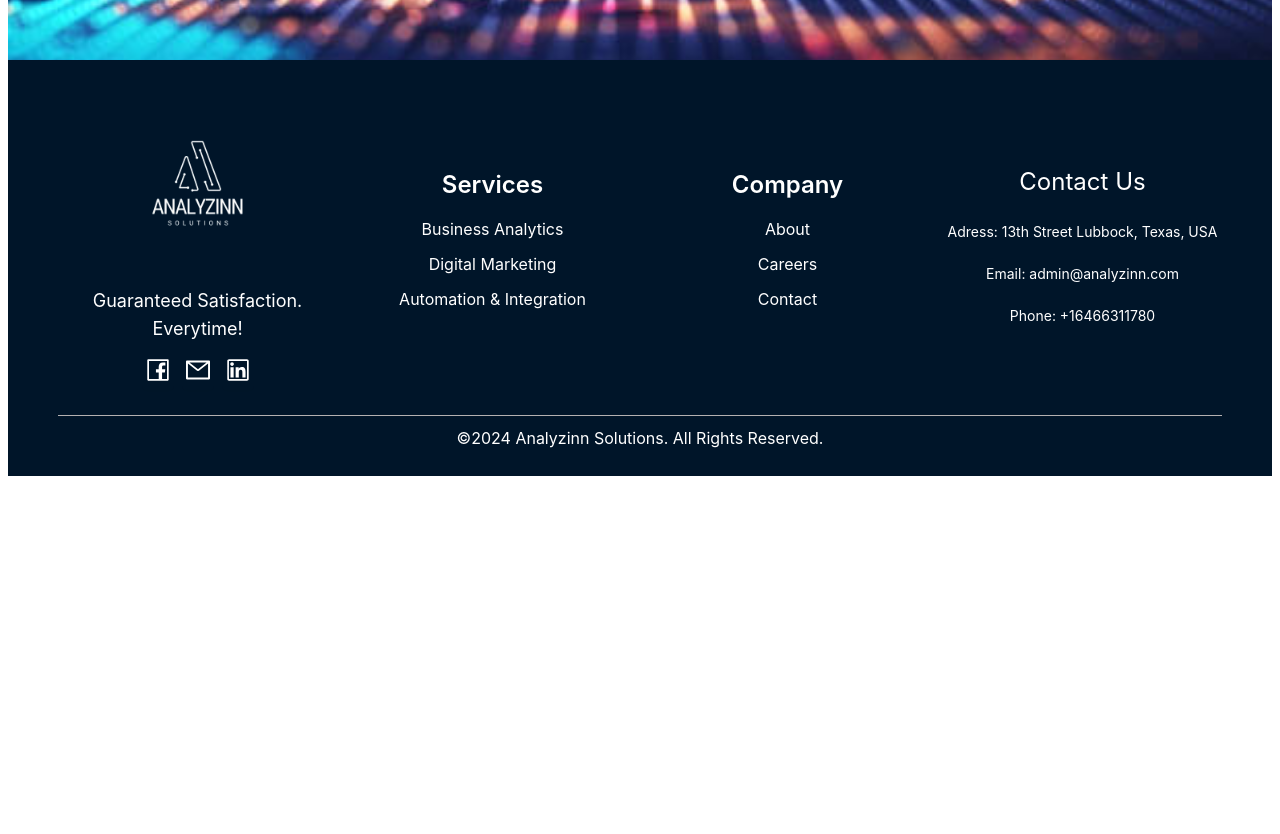
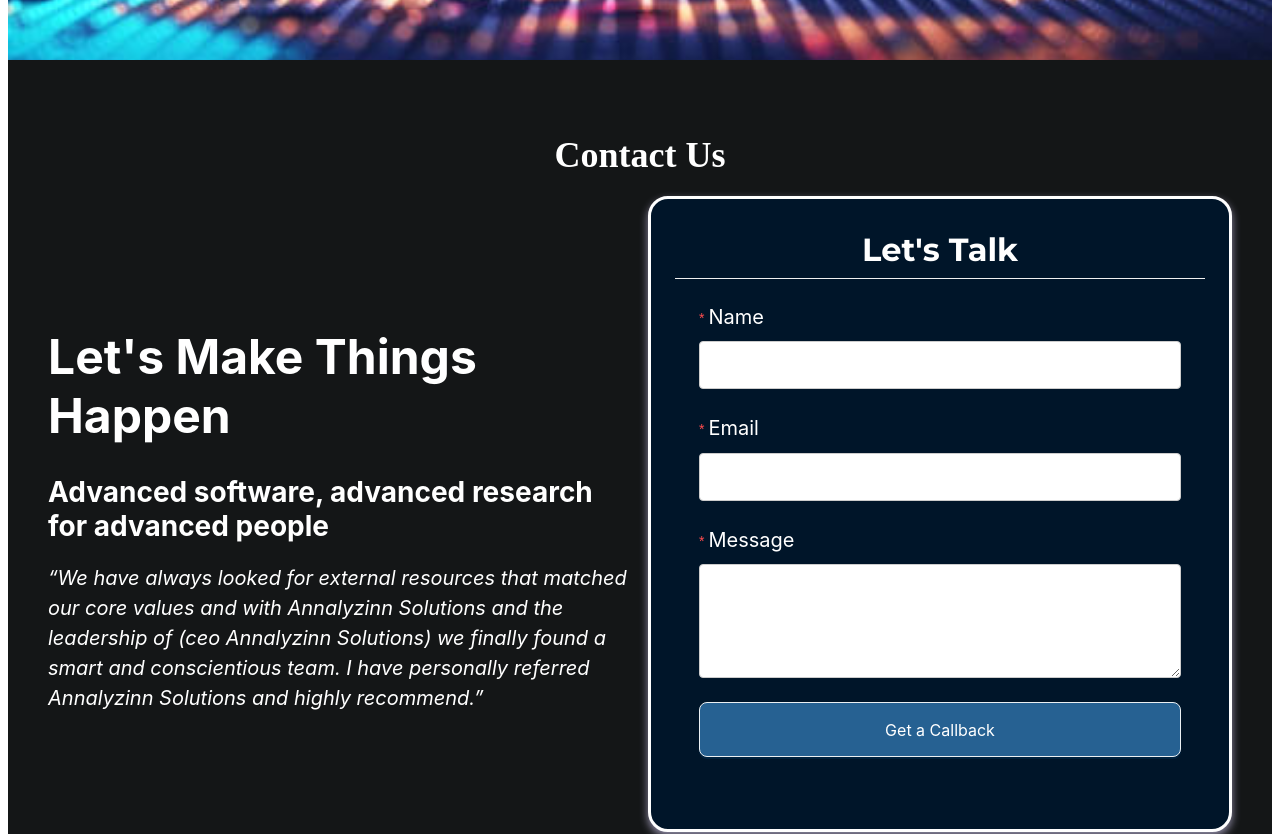
Before and after one commit to FatimaLatif25/analyzinn-solutions-website, a React (Vite) app: page / in a window 1280 px wide. Shown: the part 600-1434 px from the top of the page. Before the commit the page ends 1084 px from the top, so only its background shows below. Built offline with nearby package versions, Linux system fonts and the light colour scheme.

Commit message:
contact component with emialjs integration

```diff
--- a/package.json
+++ b/package.json
@@ -10,6 +10,9 @@
     "preview": "vite preview"
   },
   "dependencies": {
+    "@ant-design/icons": "^5.4.0",
+    "antd": "^5.20.0",
+    "emailjs-com": "^3.2.0",
     "react": "^18.3.1",
     "react-dom": "^18.3.1"
   },
--- /dev/null
+++ b/src/Components/Contact/Contact.css
@@ -0,0 +1,160 @@
+.contact-section {
+  background-color: #141617;
+  padding: 50px 40px 50px 40px;
+  color: #ffffff;
+}
+.contact-details h1 {
+  font-size: 48px;
+  margin-bottom: 30px;
+}
+
+contact-details h1 {
+  font-size: 32px; /* Default size for larger screens */
+  color: #fff;
+  margin-bottom: 16px;
+}
+
+/* Adjust font size for medium screens */
+@media (max-width: 992px) {
+  .contact-details h1 {
+    font-size: 28px;
+  }
+}
+
+/* Adjust font size for small screens */
+@media (max-width: 768px) {
+  .contact-details h1 {
+    font-size: 24px;
+  }
+}
+
+/* Adjust font size for extra small screens */
+@media (max-width: 576px) {
+  .contact-details h1 {
+    font-size: 20px;
+  }
+}
+
+.contact-details h3 {
+  font-size: 28px;
+  margin-bottom: 20px;
+}
+
+/* Adjust font size for medium screens */
+@media (max-width: 992px) {
+  .contact-details h3 {
+    font-size: 22px;
+  }
+}
+
+/* Adjust font size for small screens */
+@media (max-width: 768px) {
+  .contact-details h3 {
+    font-size: 20px;
+  }
+}
+
+/* Adjust font size for extra small screens */
+@media (max-width: 576px) {
+  .contact-details h3 {
+    font-size: 18px;
+  }
+}
+.contact-details p {
+  font-size: 20px;
+  font-style: italic;
+  line-height: 1.5;
+}
+
+/* Adjust font size for medium screens */
+@media (max-width: 992px) {
+  .contact-details p {
+    font-size: 14px;
+  }
+}
+
+/* Adjust font size for small screens */
+@media (max-width: 768px) {
+  .contact-details p {
+    font-size: 13px;
+  }
+}
+
+/* Adjust font size for extra small screens */
+@media (max-width: 576px) {
+  .contact-details p {
+    font-size: 12px;
+  }
+}
+
+/* Contact form */
+.main-heading {
+  font-size: 36px;
+  color: #fff;
+  text-align: center;
+  margin-bottom: 20px;
+  margin-bottom: 20px;
+}
+
+/* Adjust font size for medium screens */
+@media (max-width: 992px) {
+  .main-heading {
+    font-size: 28px;
+  }
+}
+
+/* Adjust font size for small screens */
+@media (max-width: 768px) {
+  .main-heading {
+    font-size: 24px;
+  }
+}
+
+/* Adjust font size for extra small screens */
+@media (max-width: 576px) {
+  .main-heading {
+    font-size: 20px;
+  }
+}
+
+.contact-form-card {
+    padding: 24px;
+    background-color: #001529;
+    border: 3px solid #ffffff;
+    box-shadow: 0 4px 8px rgba(162, 156, 185, 0.897);
+    border-radius: 20px;
+  }
+.card-title {
+  font-size: 32px;
+  color: #ffffff;
+  font-family: 'Montserrat', sans-serif;
+  font-weight: bold;
+}
+.ant-card-head-title {
+  text-align: center;
+}
+.contact-form .ant-form-item-label > label {
+    font-size: 20px;
+    color: #ffffff;
+}
+
+.contact-form .ant-input,
+.contact-form .ant-input-textarea {
+  padding: 12px;
+  border-radius: 4px;
+  border: 1px solid #ccc;
+}
+.submit-button {
+  width: 100%;
+  background-color: #266192;
+  border-color: #ebf0f3;
+  height: 55px;
+  font-size: 16px;
+  border-radius: 8px;
+}
+
+.submit-button:hover,
+.submit-button:focus {
+  background-color: #182e3f;
+  border-color: #ffffff;
+}
--- /dev/null
+++ b/src/Components/Contact/Contact.jsx
@@ -0,0 +1,94 @@
+import React from "react";
+import { Row, Col, Form, Input, Button, message, Card } from "antd";
+import emailjs from "emailjs-com";
+import "./Contact.css";
+
+const { TextArea } = Input;
+const Contact = () => {
+  const [form] = Form.useForm();
+
+  const handleSubmit = (values) => {
+    emailjs
+      .send(
+        "service_a8x25pf", // EmailJS service ID
+        "template_5h3focn", // EmailJS template ID
+        {
+          name: values.name,
+          email: values.email,
+          message: values.message,
+        },
+        "lNFHdEMyncwOh4R2G" // EmailJS user ID
+      )
+      .then((response) => {
+        message.success("Message sent successfully!", response);
+        form.resetFields();
+      })
+      .catch((err) => {
+        console.error("FAILED...", err);
+        message.error("Failed to send message, please try again.");
+      });
+  };
+  return (
+    <>
+      <div className="contact-section">
+      <h1 className="main-heading">Contact Us</h1>
+        <Row gutter={16} justify="center" align="middle">
+          <Col xs={24} md={12} className="contact-details">
+            <h1>Let's Make Things Happen</h1>
+            <h3>Advanced software, advanced research for advanced people</h3>
+            <p>
+              “We have always looked for external resources that matched our
+              core values and with Annalyzinn Solutions and the leadership of
+              (ceo Annalyzinn Solutions) we finally found a smart and
+              conscientious team. I have personally referred Annalyzinn
+              Solutions and highly recommend.”
+            </p>
+          </Col>
+          <Col xs={24} md={12}>
+            <Card className="contact-form-card" title={<span className="card-title">Let's Talk</span>}>
+              <Form form={form} layout="vertical" onFinish={handleSubmit}>
+                <Form.Item
+                  label="Name"
+                  name="name"
+                  rules={[
+                    { required: true, message: "Please enter your name" },
+                  ]}
+                  className="contact-form"
+                >
+                  <Input />
+                </Form.Item>
+                <Form.Item
+                  label="Email"
+                  name="email"
+                  rules={[
+                    { required: true, message: "Please enter your email" },
+                  ]}
+                   className="contact-form"
+                >
+                  <Input />
+                </Form.Item>
+                <Form.Item
+                  label="Message"
+                  name="message"
+                  rules={[
+                    { required: true, message: "Please enter your message" },
+                  ]}
+                   className="contact-form"
+                >
+                  <TextArea rows={4} />
+                </Form.Item>
+                <Form.Item>
+                  <Button type="primary" htmlType="submit" className="submit-button">
+                    Get a Callback
+                  </Button>
+                </Form.Item>
+              </Form>
+            </Card>
+          </Col>
+        </Row>
+      </div>
+    </>
+  );
+};
+
+export default Contact;
--- a/src/Pages/Home.jsx
+++ b/src/Pages/Home.jsx
@@ -2,12 +2,14 @@ import React from 'react'
 import Navbar from '../Components/Navbar'
 import HeroSection from '../Components/HeroSection/HeroSection'
 import CustomFooter from '../Components/Footer/Footer'
+import Contact from '../Components/Contact/Contact'
 
 const Home = () => {
   return (
     <>
       <Navbar />
       <HeroSection />
+      <Contact />
       <CustomFooter />
       </>
   )
```
Also changed, not shown: 1 other file (tests, documents, lock files or other folders).
